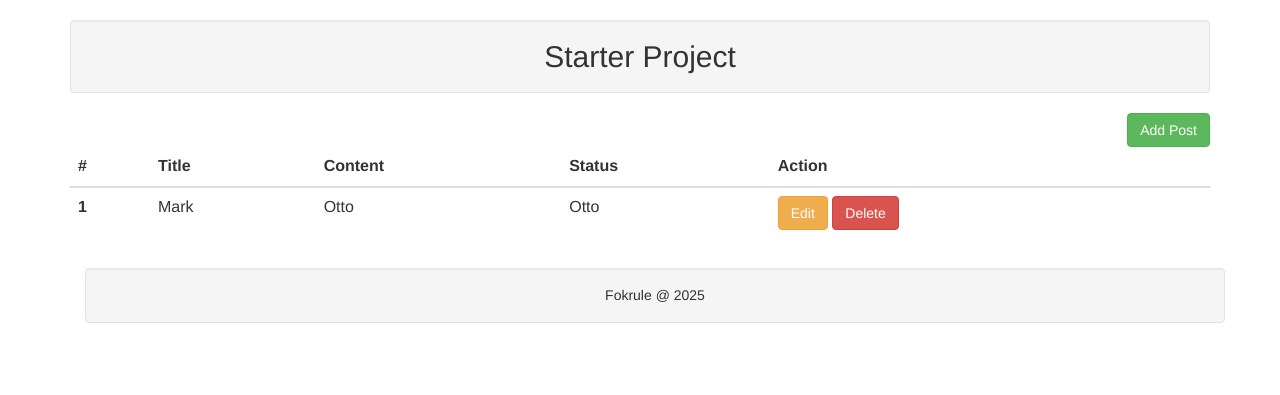
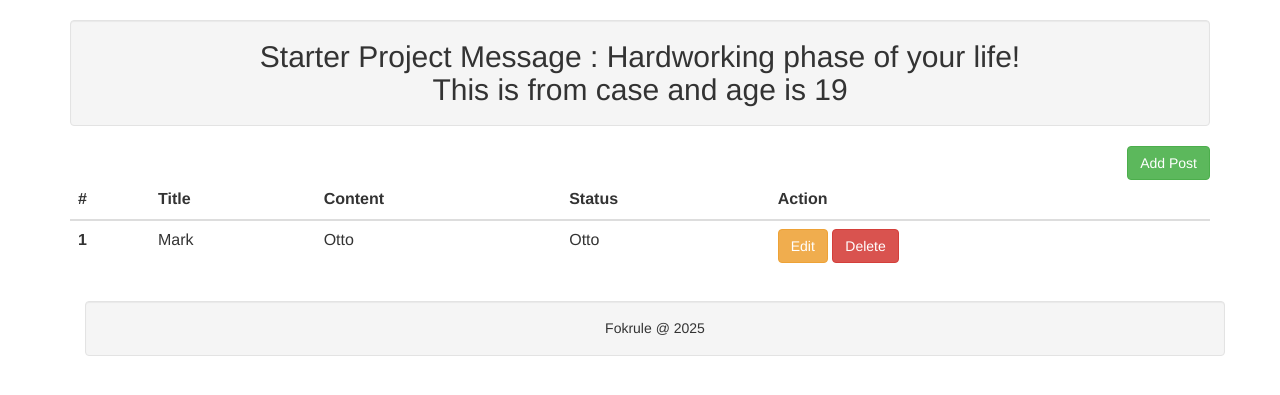
Before and after one commit to fokrule/ptn-strt, a Flask app: page / in a window 1280 px wide. Shown: the top 395 px of the page. Run offline with Flask 3, Linux system fonts and the light colour scheme; some libraries are stand-ins or nearby versions.

Commit message:
iniat condition

```diff
--- a/app.py
+++ b/app.py
@@ -11,7 +11,24 @@ db = SQLAlchemy(app)
 
 @app.route('/')
 def Index() :
-    return render_template('index.html')
+    age = 19
+    if age < 19:
+        message = "young kid!"
+    elif age >= 19 and age <= 25:
+        message = "Hardworking phase of your life!"
+    else :
+        message = "Well try hard and start getting result"
+
+
+    # Match section
+    match(age):
+        case 18:
+            caseMessage = "This is from case and age is 18"
+        case  _ if age >=19 and age <= 25:
+            caseMessage = "This is from case and age is 19"
+        case _:
+            caseMessage = "Nothing mathced"
+    return render_template('index.html',message = message, caseMessage = caseMessage)
 
 
 @app.route('/insert', methods=['POST'])
--- a/templates/index.html
+++ b/templates/index.html
@@ -11,6 +11,9 @@
         <div class="container">
             <h2 class="well text-center">
                 Starter Project
+                Message : {{ message }}
+                <br>
+                {{ caseMessage }}
             </h2>
         </div>
         {% block body %}
```
